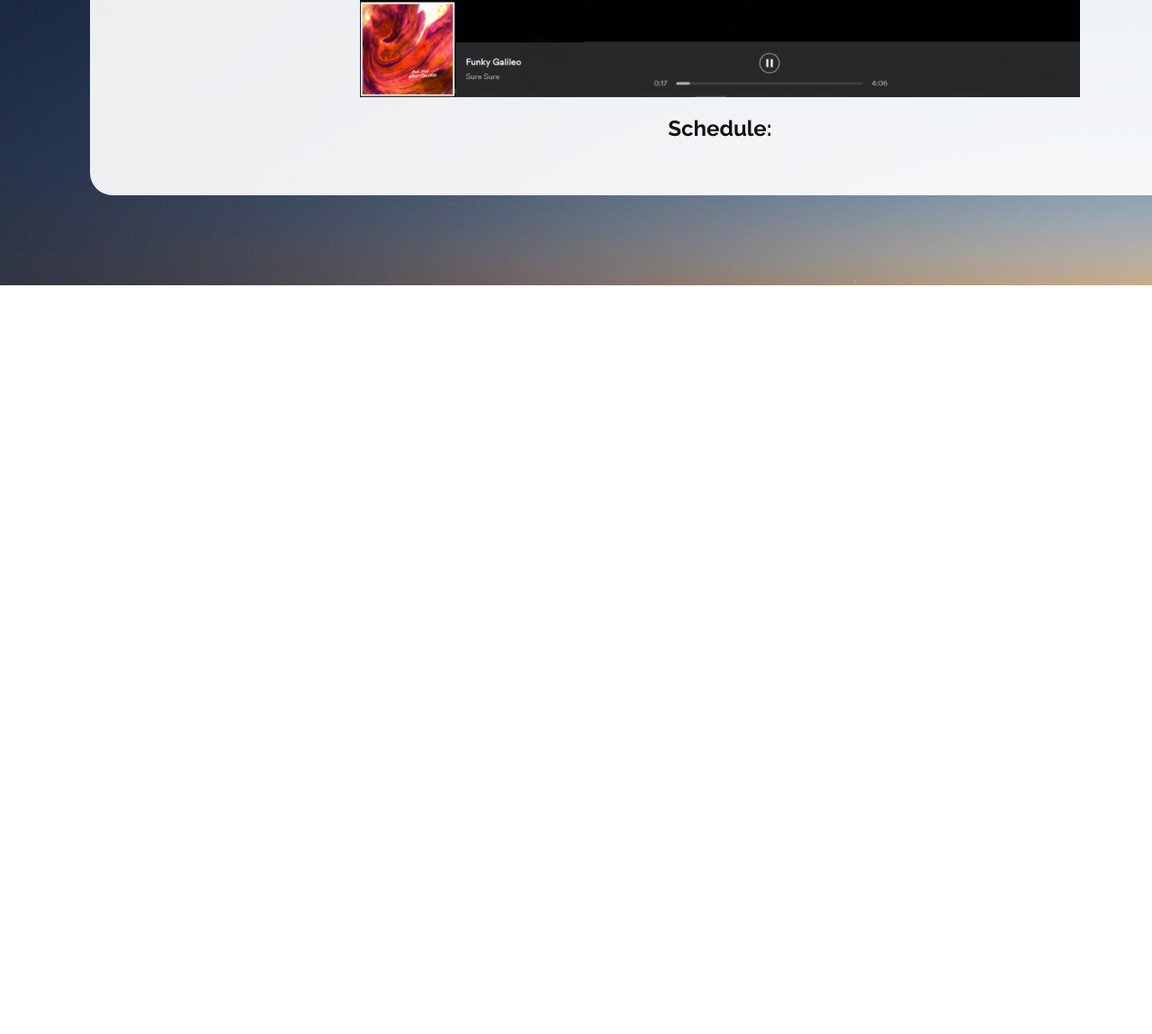
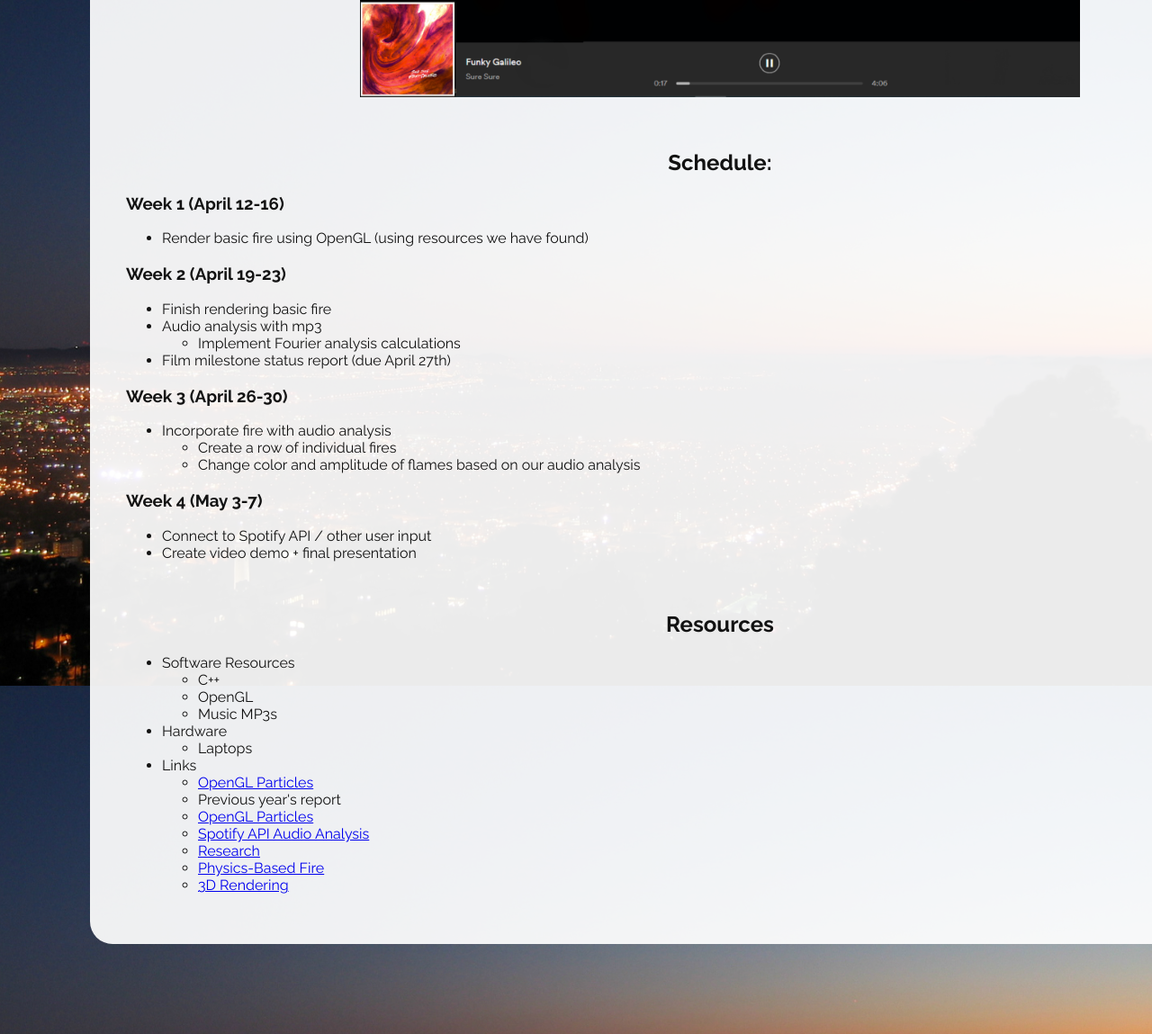
Before and after one commit to hmallen99/firemusic, a plain HTML site: page docs/index.html in a window 1280 px wide. Shown: the part 1638-2787 px from the top of the page at 90% size. Before the commit the page ends 1955 px from the top, so only its background shows below. Drawn offline with Linux system fonts and the light colour scheme.

Commit message:
Add schedule and resources

```diff
--- a/docs/index.html
+++ b/docs/index.html
@@ -73,9 +73,59 @@ We will first implement a single fire simulation that we can modulate with some
 <br>
 
 <center><img src="./images/mockup.png" align="middle" width="800px"/></center>
+<br>
+<br>
+<h2 align="middle">Schedule:</h2>
+<h3>Week 1 (April 12-16)</h3>
+<ul>
+  <li>Render basic fire using OpenGL (using resources we have found)</li>
+</ul>
 
-<h2 align="middle">Schedule:</h2>
-
-
+<h3>Week 2 (April 19-23)</h3>
+<ul>
+  <li>Finish rendering basic fire</li>
+  <li> Audio analysis with mp3</li>
+  <ul>
+    <li>Implement Fourier analysis calculations</li>
+  </ul>
+  <li>Film milestone status report (due April 27th)</li>
+</ul>
+<h3>Week 3 (April 26-30)</h3>
+<ul>
+  <li>Incorporate fire with audio analysis</li>
+  <ul>
+    <li>Create a row of individual fires </li>
+    <li>Change color and amplitude of flames based on our audio analysis</li>
+  </ul>
+</ul>
+<h3>Week 4 (May 3-7)</h3>
+<ul>
+  <li>Connect to Spotify API / other user input</li>
+  <li>Create video demo + final presentation</li>
+</ul>
+<br>
+<h2 align="middle">Resources</h2>
+<ul>
+  <li>Software Resources</li>
+  <ul>
+    <li>C++</li>
+    <li>OpenGL</li>
+    <li>Music MP3s</li>
+  </ul>
+  <li>Hardware</li>
+  <ul>
+    <li>Laptops</li>
+  </ul>
+  <li>Links</li>
+  <ul>
+    <li><a href="http://ryansumner.github.io/FireParticles/">OpenGL Particles</a></li>
+    <li><a href="https://cs184-firesim.github.io/final-report/"></a>Previous year's report</li>
+    <li><a href="https://learnopengl.com/In-Practice/2D-Game/Particles">OpenGL Particles</a></li>
+    <li><a href="https://developer.spotify.com/documentation/web-api/reference/#endpoint-get-audio-analysis">Spotify API Audio Analysis</a></li>
+    <li><a href="http://www.sci.utah.edu/~vpegorar/research/2006_EGWNP.pdf">Research</a></li>
+    <li><a href="http://graphics.ucsd.edu/~henrik/papers/fire/fire.pdf">Physics-Based Fire</a></li>
+    <li><a href="https://developer.nvidia.com/gpugems/gpugems3/part-v-physics-simulation/chapter-30-real-time-simulation-and-rendering-3d-fluids">3D Rendering</a></li>
+  </ul>
+</ul>
 </body>
 </html>
```
